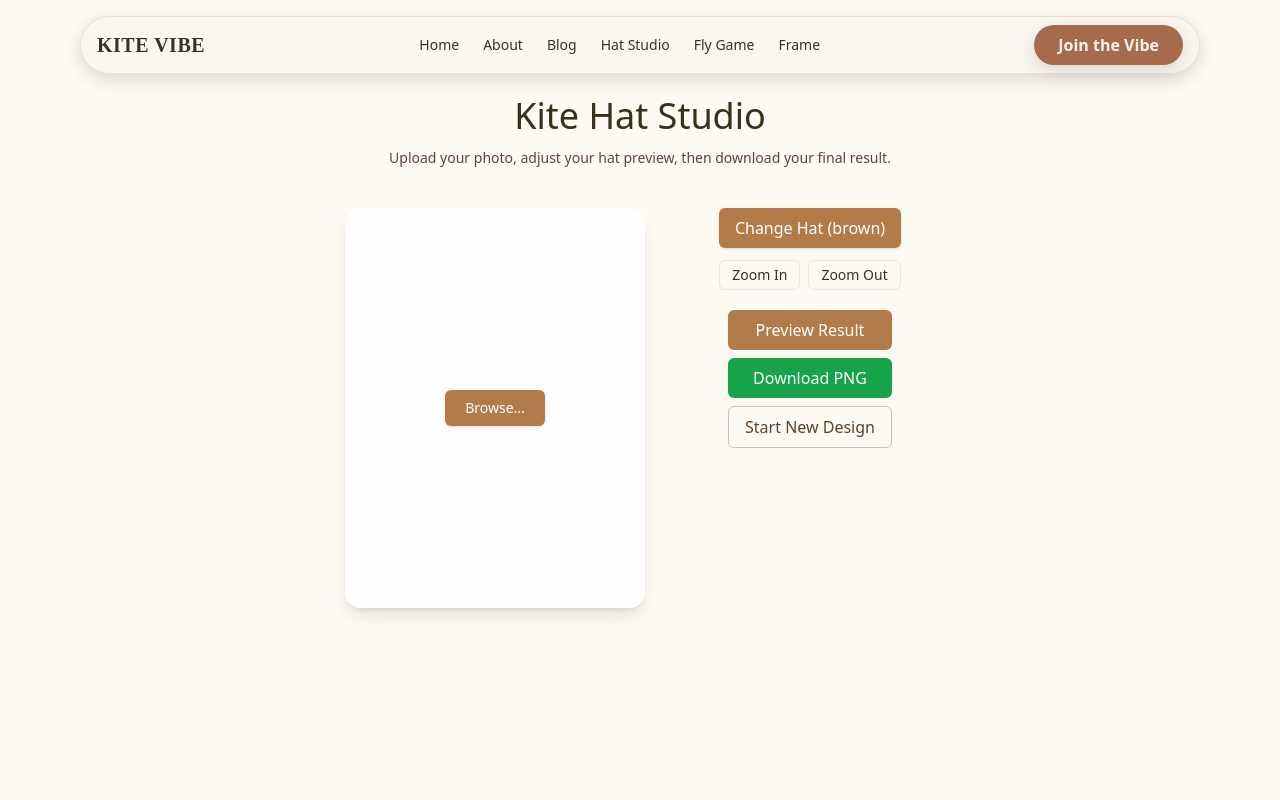
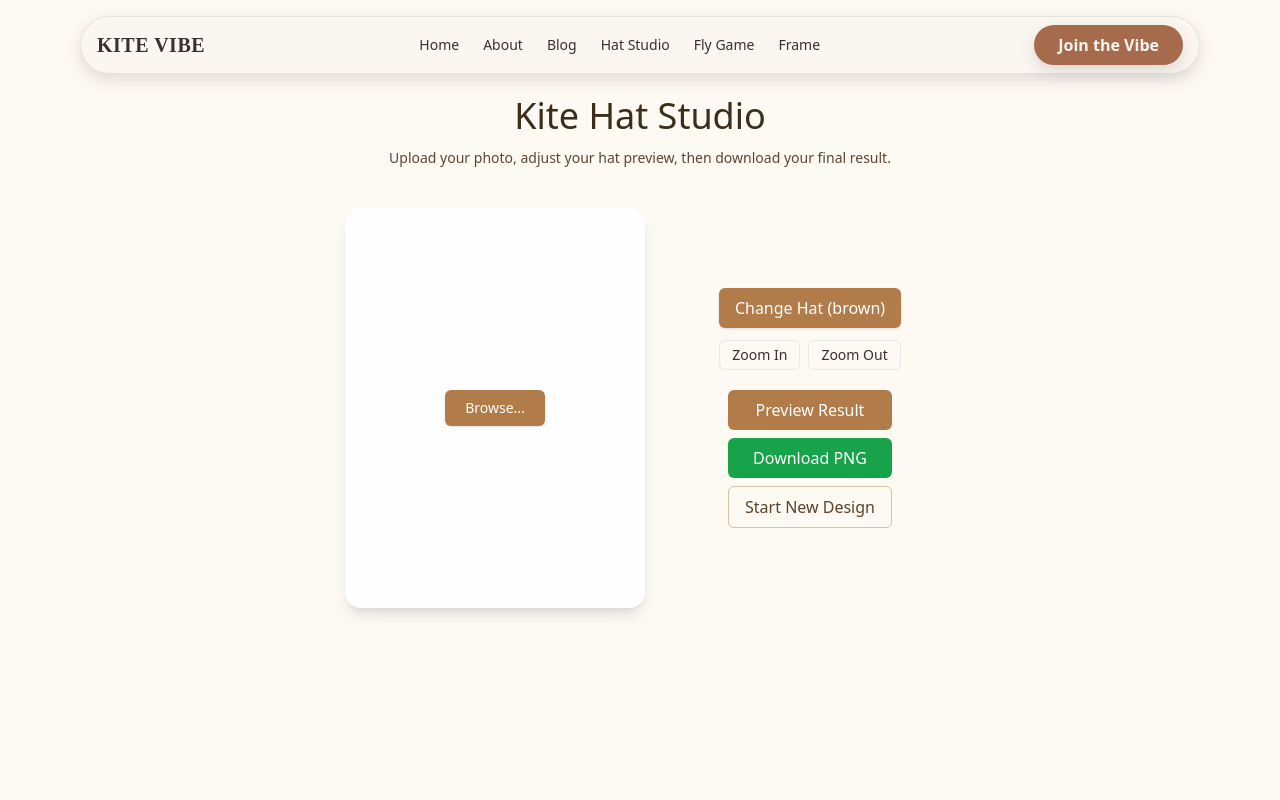
Before and after one commit to apdsdotcom-gif/kitevibe, a Next.js app: page /hat-studio in a window 1280 px wide. Shown: the top 800 px of the page. Built offline with nearby package versions, Linux system fonts and the light colour scheme.

Commit message:
Update page.tsx

```diff
--- a/app/hat-studio/page.tsx
+++ b/app/hat-studio/page.tsx
@@ -116,7 +116,7 @@ export default function Page() {
         Upload your photo, adjust your hat preview, then download your final result.
       </p>
 
-      <div className="flex flex-col md:flex-row justify-center items-start gap-10">
+      <div className="flex flex-col md:flex-row justify-center items-center gap-10">
         {/* Main Editor */}
         <div
           className="relative bg-white/90 rounded-2xl shadow-lg p-4 w-[300px] flex items-center justify-center overflow-hidden transition-all"
```
